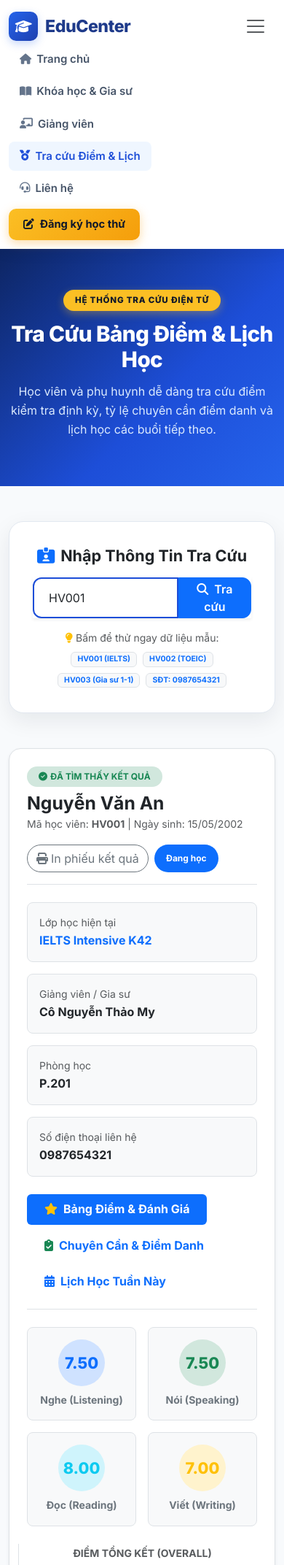
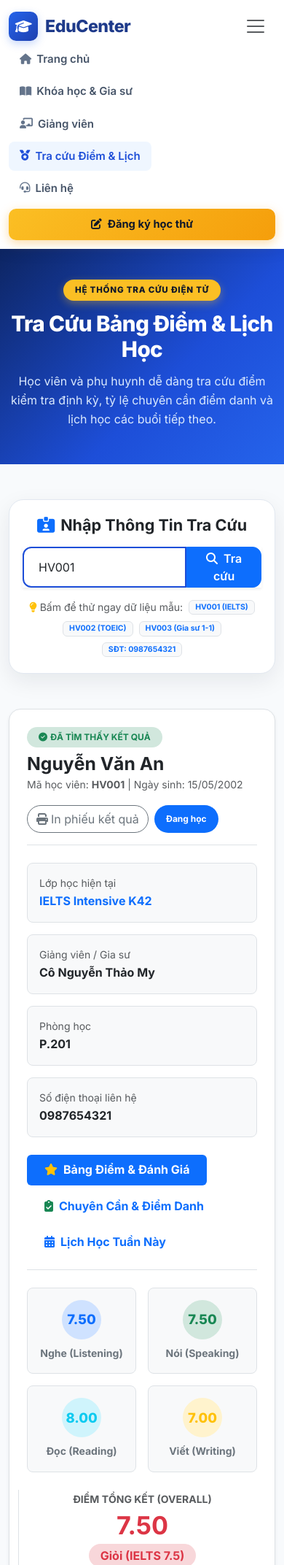
Before and after one commit to NguyenAnhKhoa-ctrl/Language-Center-Websites, a PHP site: page /lookup.php?student_id=HV001 in a window 390 px wide, after a click that opens the changed part. Shown: the part 69-2213 px from the top of the page at 73% size. Run offline with PHP 8.4, Linux system fonts and the light colour scheme; data comes from the database, SQL or seed files in the repository.

Commit message:
style(responsive): optimize responsive layout and media queries for mobile and tablet devices

```diff
--- a/assets/css/style.css
+++ b/assets/css/style.css
@@ -947,3 +947,78 @@ a {
     transform: translateY(-2px);
     box-shadow: 0 6px 16px rgba(15, 23, 42, 0.14) !important;
 }
+
+/* ============================================================================
+   12. COMPREHENSIVE RESPONSIVE OPTIMIZATION (TUẦN 4 - NGUYỄN ANH KHOA)
+   Tối ưu hiển thị đa thiết bị: Smartphone (<576px), Tablet (576-991px), Desktop
+   ============================================================================ */
+#registrationsTable td {
+    vertical-align: middle;
+}
+
+@media (max-width: 991.98px) {
+    .edu-page-banner {
+        padding: 42px 0 48px 0;
+    }
+
+    .edu-form-card,
+    .edu-benefit-card,
+    .lookup-card {
+        padding: 22px 18px;
+    }
+
+    .edu-section {
+        padding: 50px 0;
+    }
+}
+
+@media (max-width: 767.98px) {
+    /* Admin Sidebar tự động thu gọn trên màn hình nhỏ và trượt ra khi nhấn nút menu */
+    #sidebar-wrapper {
+        margin-left: -260px;
+        position: fixed;
+        top: 0;
+        bottom: 0;
+        left: 0;
+        z-index: 1045;
+    }
+
+    #wrapper.toggled #sidebar-wrapper {
+        margin-left: 0;
+        box-shadow: 8px 0 30px rgba(15, 23, 42, 0.45);
+    }
+
+    .edu-stat-number {
+        font-size: 1.65rem;
+    }
+
+    .edu-section-title {
+        font-size: 1.6rem;
+    }
+
+    .admin-stat-icon {
+        width: 46px;
+        height: 46px;
+    }
+}
+
+@media (max-width: 575.98px) {
+    .btn-trial-cta,
+    .btn-hero-primary,
+    .btn-hero-outline {
+        width: 100%;
+        justify-content: center;
+    }
+
+    .edu-floating-card {
+        position: static;
+        margin-top: 12px;
+        justify-content: center;
+    }
+
+    .score-badge-circle {
+        width: 54px;
+        height: 54px;
+        font-size: 1.15rem;
+    }
+}
```
